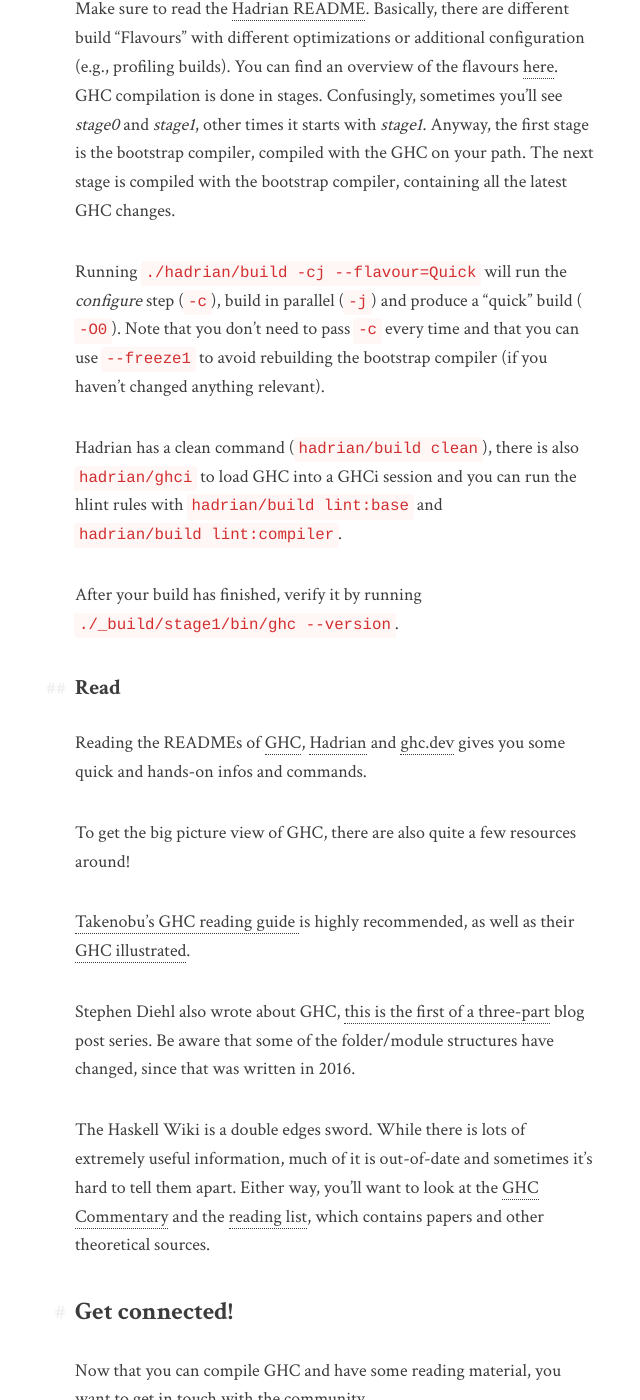
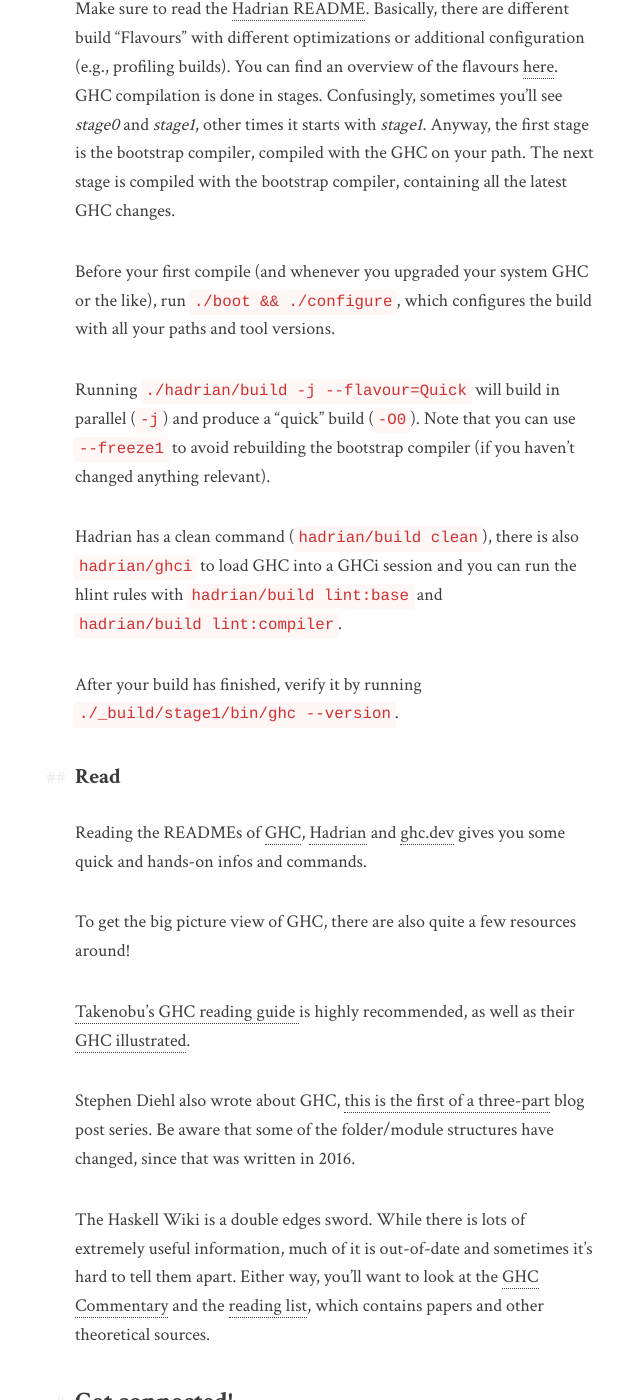
Before and after one commit to cptwunderlich/cptwunderlich.github.io, a Jekyll site: the page built from _posts/2021-04-21-ghc-hacking-first-steps.md, in a window 1280 px wide and 1400 px high, scrolled down 4359 px. Shown: the whole window, without its empty margins (305-945 px from the left). Built offline with Jekyll 4.4.1, drawn with Linux system fonts in a browser that asks for light colours; some of the changed text lies outside the part shown.

Commit message:
Upadted 'Hacking on GHC - First Steps': 	* Use `./boot && ./configure` instead of (broken?) -c 	* #ghc migrated to libera.chat

```diff
--- a/_posts/2021-04-21-ghc-hacking-first-steps.md
+++ b/_posts/2021-04-21-ghc-hacking-first-steps.md
@@ -116,8 +116,10 @@ Basically, there are different build "Flavours" with different optimizations or
 You can find an overview of the flavours [here](https://gitlab.haskell.org/ghc/ghc/-/blob/master/hadrian/doc/flavours.md).
 GHC compilation is done in stages. Confusingly, sometimes you'll see _stage0_ and _stage1_, other times it starts with _stage1_. Anyway, the first stage is the bootstrap compiler, compiled with the GHC on your path. The next stage is compiled with the bootstrap compiler, containing all the latest GHC changes.
 
-Running `./hadrian/build -cj --flavour=Quick` will run the _configure_ step (`-c`), build in parallel (`-j`) and produce a "quick" build (`-O0`).
-Note that you don't need to pass `-c` every time and that you can use `--freeze1` to avoid rebuilding the bootstrap compiler (if you haven't changed anything relevant).
+Before your first compile (and whenever you upgraded your system GHC or the like), run `./boot && ./configure`, which configures the build with all your paths and tool versions.
+
+Running `./hadrian/build -j --flavour=Quick` will build in parallel (`-j`) and produce a "quick" build (`-O0`).
+Note that you can use `--freeze1` to avoid rebuilding the bootstrap compiler (if you haven't changed anything relevant).
 
 Hadrian has a clean command (`hadrian/build clean`), there is also `hadrian/ghci` to load GHC into a GHCi session and you can run the hlint rules with `hadrian/build lint:base` and `hadrian/build lint:compiler`.
 
```
Also changed, not shown: other parts of _posts/2021-04-21-ghc-hacking-first-steps.md (+1 -1 lines).
